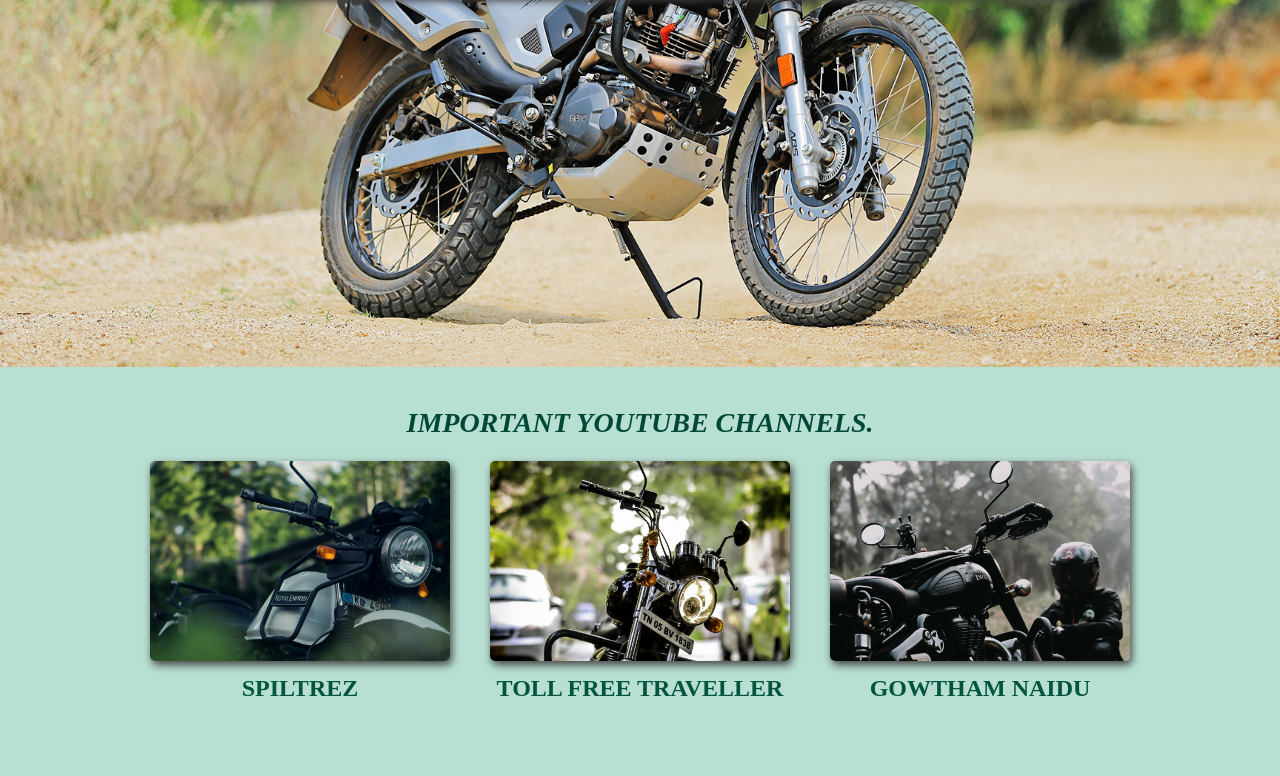
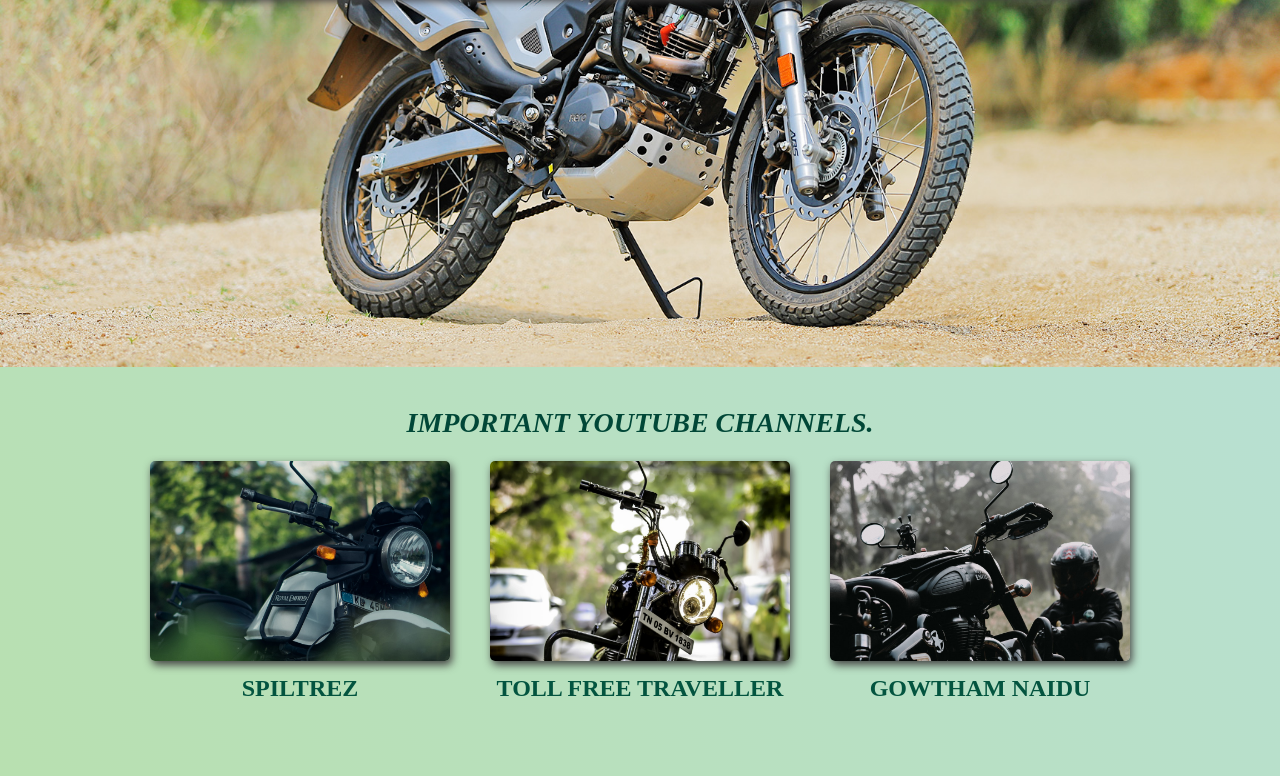
Before and after one commit to pavankumarAN/TravLoggers, a plain HTML site: page index.html in a window 1280 px wide. Shown: the part 433-1209 px from the top of the page. Drawn offline with Linux system fonts and the light colour scheme.

Commit message:
Added gradient colored background

```diff
--- a/styles/styles.css
+++ b/styles/styles.css
@@ -57,7 +57,8 @@
 /* Important youtube channels */
 #imp-ytube-channels {
     padding: 24px;
-    background-color: #b8e0d2;
+    /* background-color: #b8e0d2; */
+    background: linear-gradient(50deg, #b8e0b0, #b8e0d2);
 }
 
 .ytube img {
```
